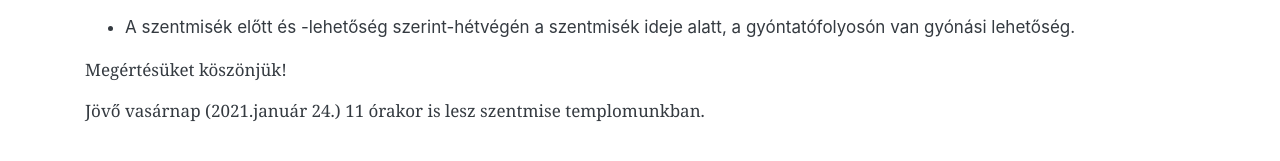
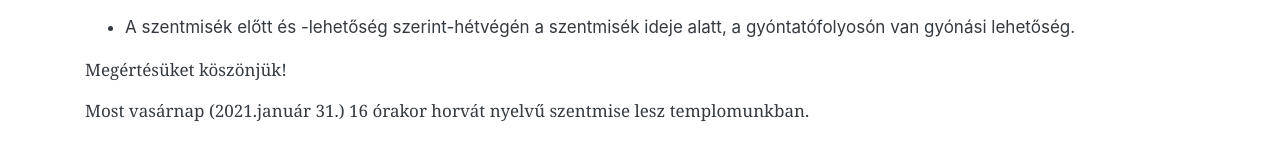
Before and after one commit to pecsi-ferences/pecsi-ferences.github.io, a Jekyll site: the page built from miserend.md, in a window 1280 px wide. Shown: the part 255-416 px from the top of the page. Built offline with Jekyll 4.4.1, drawn with Linux system fonts in a browser that asks for light colours; nearby versions of some CDN libraries.

Commit message:
Update from Forestry.io Zoltán Dohány updated miserend.md

```diff
--- a/miserend.md
+++ b/miserend.md
@@ -13,4 +13,4 @@ title: Miserend a Pécsi Ferences Templomban
 
 Megértésüket köszönjük!
 
-Jövő vasárnap (2021.január 24.) 11 órakor is lesz szentmise templomunkban.
+Most vasárnap (2021.január 31.) 16 órakor horvát nyelvű szentmise lesz templomunkban.
```
